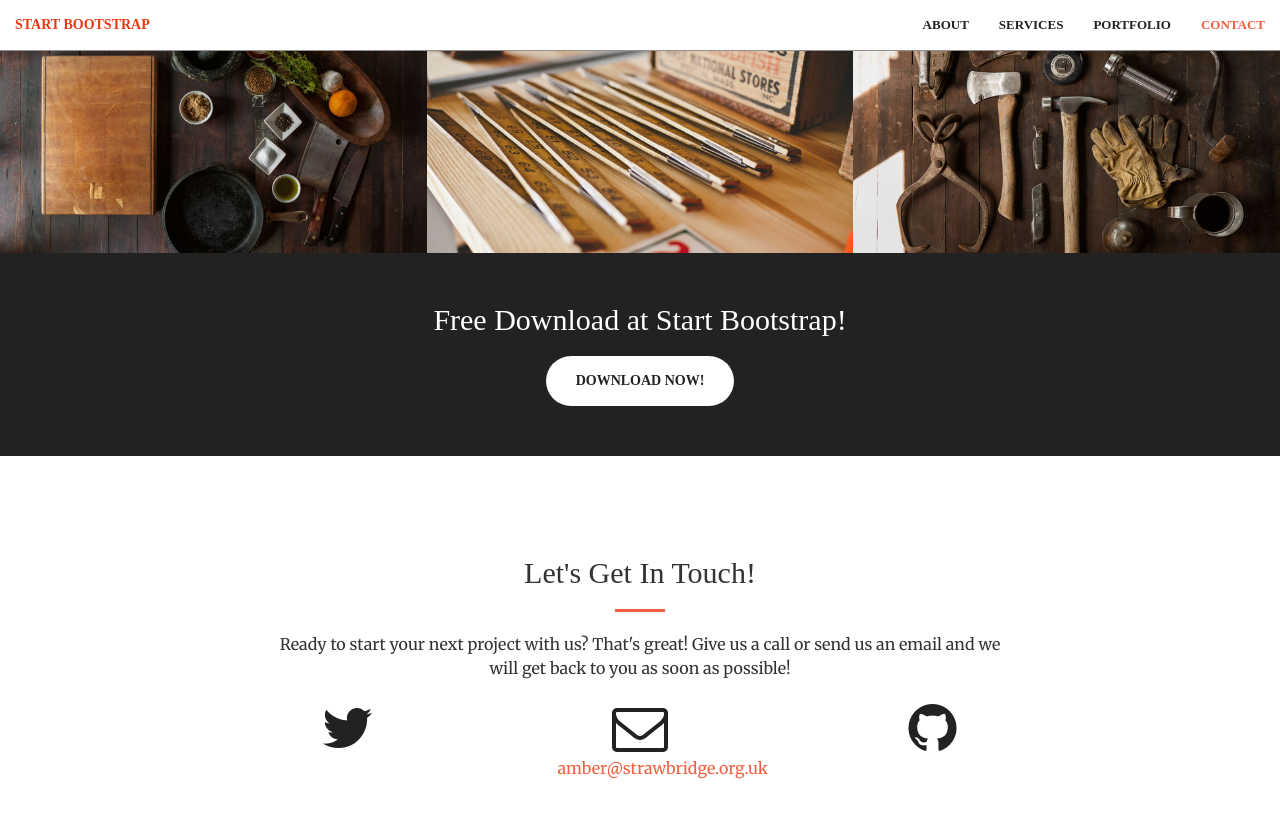
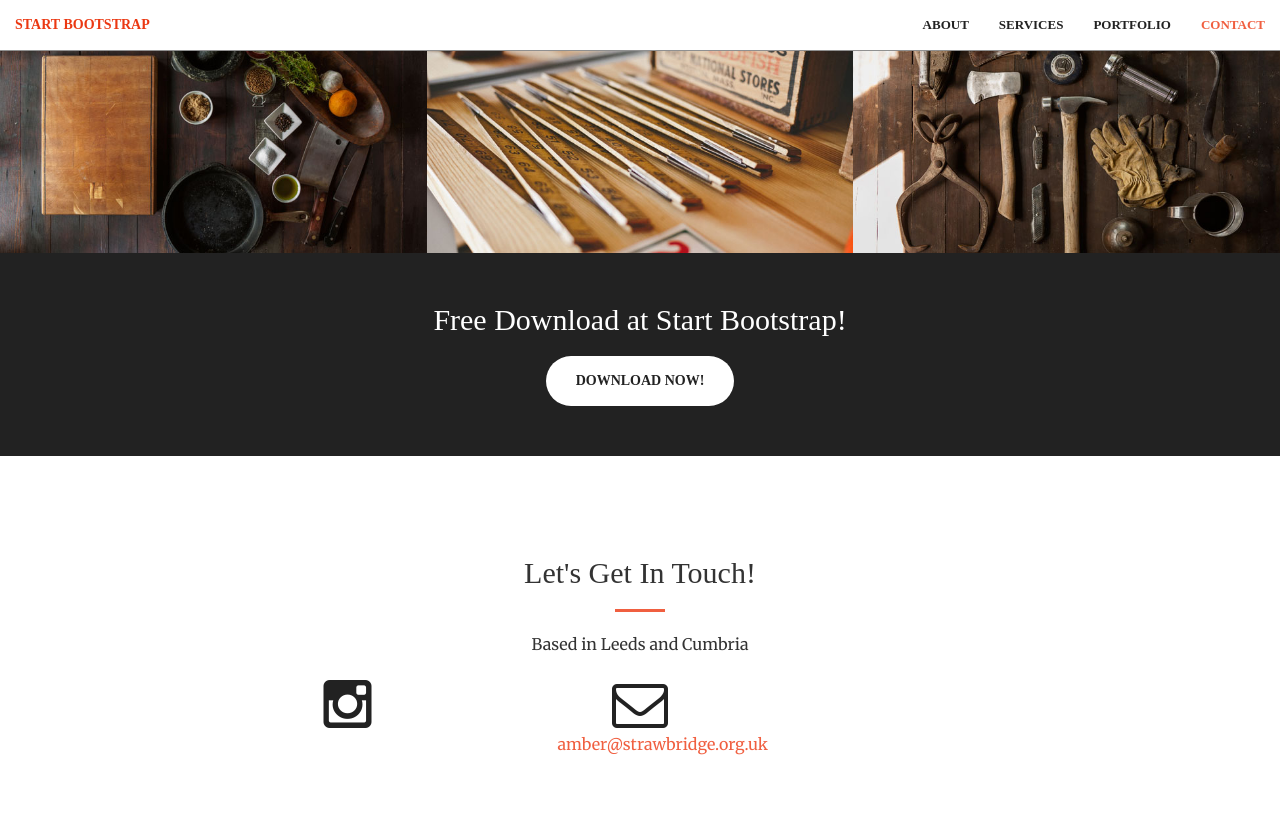
Before and after one commit to davestrawbridge/amberstrawbridge.github.io, a Jekyll site: the page built from index.html, in a window 1280 px wide and 900 px high, scrolled down 2049 px. Shown: the top 818 px of the window. Built offline with Jekyll 4.4.1, drawn with Linux system fonts in a browser that asks for light colours; some web fonts are replaced.

Commit message:
Update contact.html

```diff
--- a/_includes/contact.html
+++ b/_includes/contact.html
@@ -4,11 +4,11 @@
             <div class="col-lg-8 col-lg-offset-2 text-center">
                 <h2 class="section-heading">Let's Get In Touch!</h2>
                 <hr class="primary">
-                <p>Ready to start your next project with us? That's great! Give us a call or send us an email and we will get back to you as soon as possible!</p>
+                <p>Based in Leeds and Cumbria</p>
             </div>
         <div class="col-lg-2 col-lg-offset-2 text-center">
-            <a href="https://twitter.com/{{ site.twitter_username }}">
-                <i class="fa fa-twitter fa-3x wow bounceIn" data-wow-delay=".1s"></i>
+            <a href="https://www.instagram.com/filmmber/?hl=en">
+                <i class="fa fa-instagram fa-3x wow bounceIn" data-wow-delay=".1s"></i>
                 <p>{{ site.twitter_username }}</p>
             </a>
         </div>
@@ -18,12 +18,5 @@
                 <p>{{ site.email }}</p>
             </a>
         </div>
-        <div class="col-lg-2 col-lg-offset-1 text-center">
-            <a href="https://github.com/{{ site.github_username }}">
-            <i class="fa fa-github fa-3x wow bounceIn" data-wow-delay=".1s"></i>
-                <p>{{ site.github_username }}</p>
-            </a>
-        </div>
-
     </div>
 </section>
```
